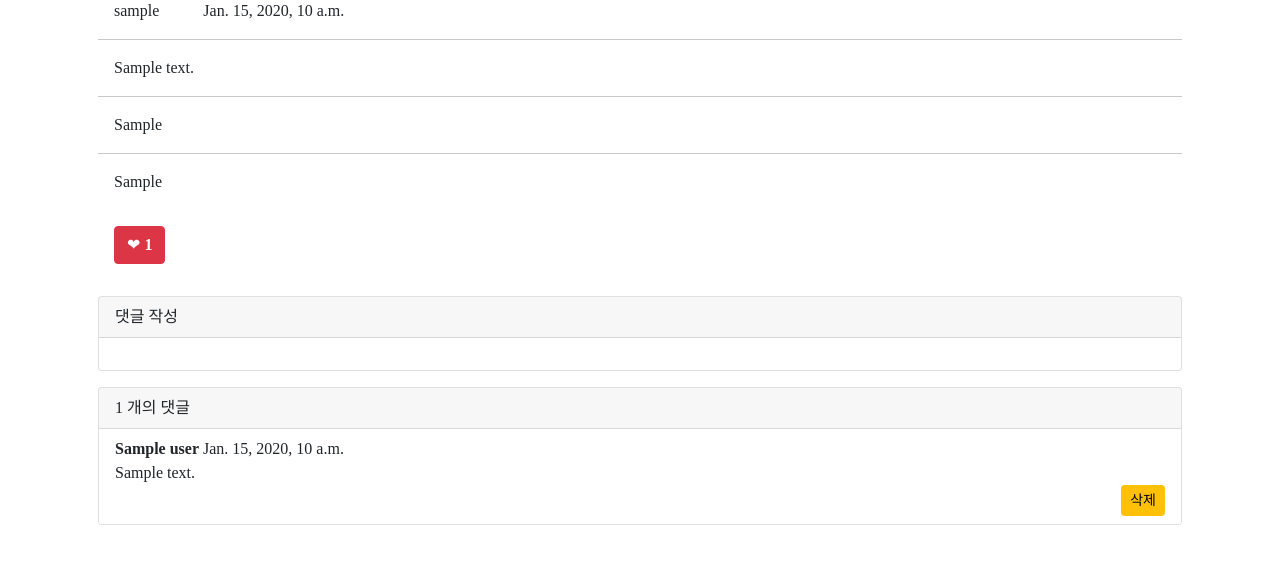
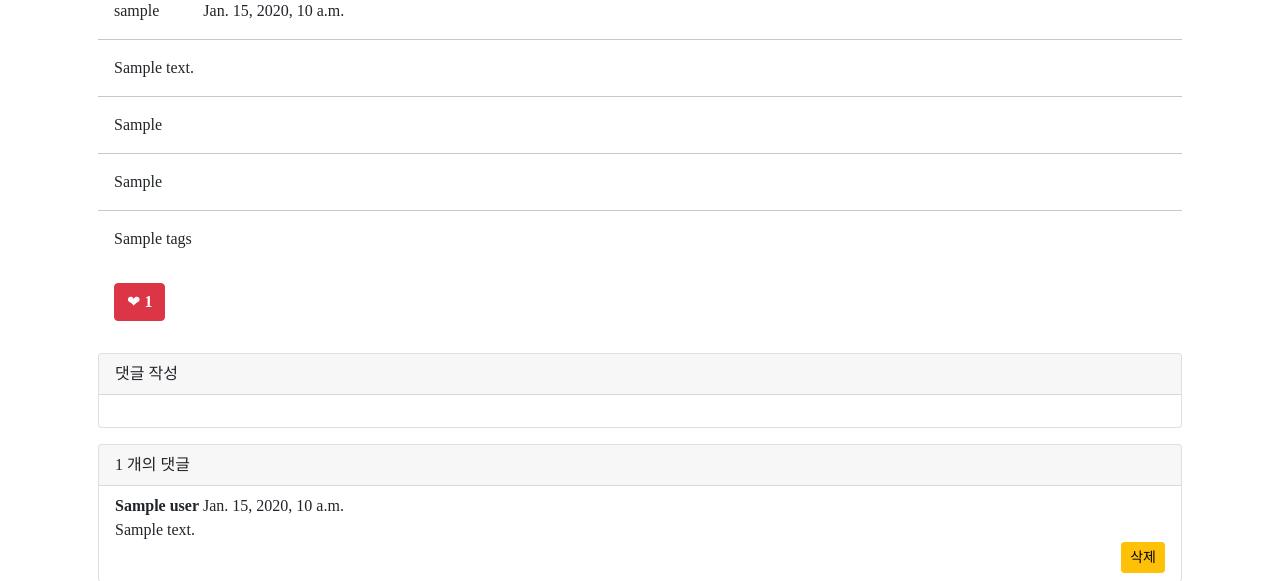
Before and after one commit to jiin-coder/transferMe, a Django app: template board/templates/board/article_detail.html in a window 1280 px wide. Shown: the part 156-737 px from the top of the page. Run offline with Django 3.2, Linux system fonts and the light colour scheme; the template is opened without the code that fills it: most values are stand-ins (such as "Sample title", 1, 10 or a date in 2020); style sheets or scripts are compiled from the project's sources; some libraries are stand-ins or nearby versions; some web fonts are replaced.

Commit message:
해시태그 작성 및 검색 구현

```diff
--- a/board/templates/board/article_detail.html
+++ b/board/templates/board/article_detail.html
@@ -27,6 +27,11 @@
         <hr>
 
         <div class="m-3">{{ article.information_source }}</div>
+
+        <hr>
+
+        <div class="m-3">{{ article.tags }}</div>
+
 
         <div>
             <div class="m-3" style="float:left;"> <!-- 추천영역 -->
--- a/board/views.py
+++ b/board/views.py
@@ -139,7 +139,7 @@ def article_list(request):
     if kw:
         articles = Article.objects.filter(
             Q(title__icontains=kw) | Q(body__icontains=kw) | Q(one_source__icontains=kw) | Q(
-                information_source__icontains=kw) | Q(writer__username__icontains=kw)).distinct()
+                information_source__icontains=kw) | Q(writer__username__icontains=kw) | Q(tags__icontains=kw)).distinct()
 
     # 페이징처리
     paginator = Paginator(articles, 1000)  # 페이지당 10개씩 보여주기
```
